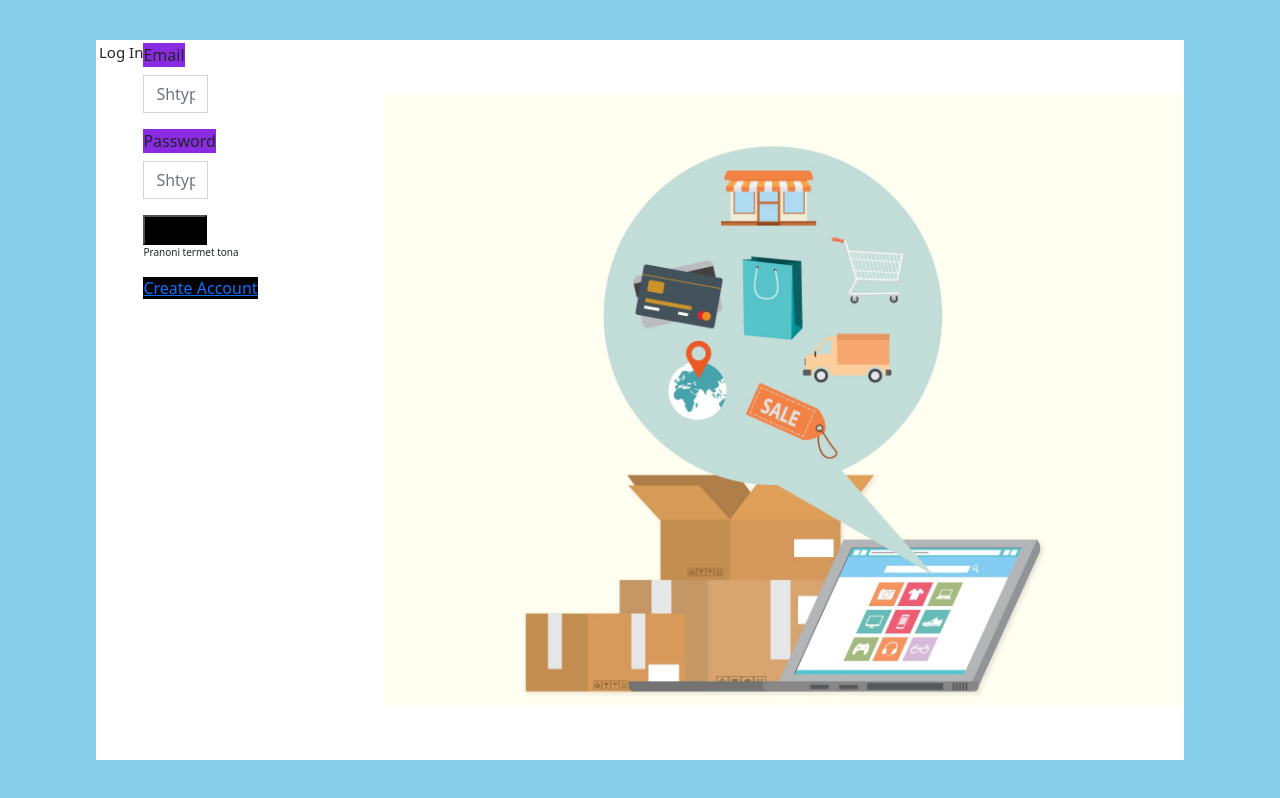
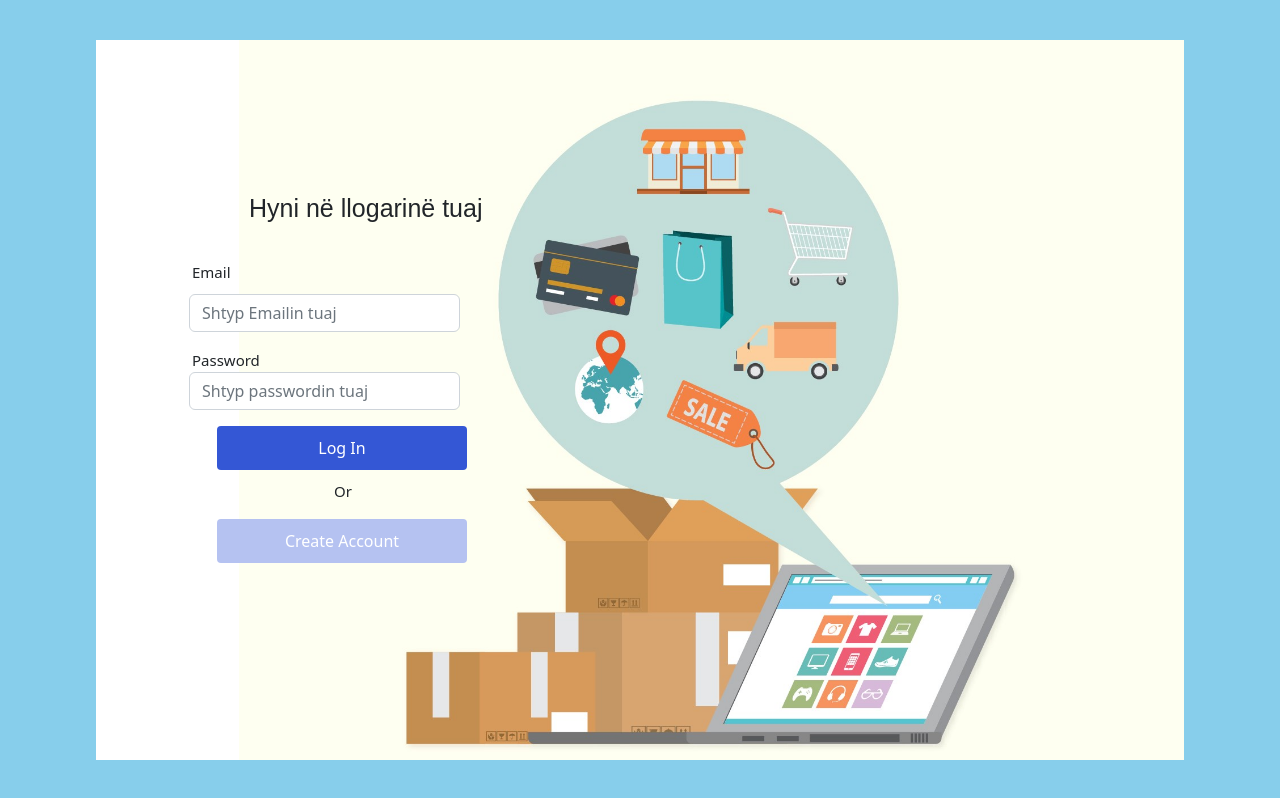
Before and after one commit to shuajbmemaa/EcommerceApp, a React (Create React App) app in the folder frontend/: page /login in a window 1280 px wide. Built offline with nearby package versions, Linux system fonts and the light colour scheme.

Commit message:
Login dizajn

```diff
--- a/frontend/src/Login.jsx
+++ b/frontend/src/Login.jsx
@@ -48,10 +48,10 @@ const Login = () => {
     return (
         <div className="login-container">
         <div className="login">
-            <h2 className="textL">Log In</h2>
+            <h2 className="textL">Hyni në llogarinë tuaj</h2>
             <form onSubmit={handleSubmit}>
               <div className="mb-3">
-                <label htmlFor="email" className="form-label">
+                <label htmlFor="email" className="form-label-email">
                   Email
                 </label>
                 <input
@@ -60,11 +60,11 @@ const Login = () => {
                   name="email"
                   value={values.email}
                   onChange={handleInput}
-                  className="form-control rounded-0 w-25"
+                  className="form-control rounded-2 w-25 f1"
                 />
               </div>
               <div className="mb-3">
-                <label htmlFor="password" className="form-label">
+                <label htmlFor="password" className=" form-label-password">
                   Password
                 </label>
                 <input
@@ -73,15 +73,14 @@ const Login = () => {
                   name="password"
                   value={values.password}
                   onChange={handleInput}
-                  className="form-control rounded-0  w-25"
+                  className="form-control rounded-2  w-25 f2 "
                 />
               </div>
               <button type="submit" className="buttonL">
                 Log In
               </button>
-              <p className="textP">
-                Pranoni termet tona
-              </p>
+              <p className="textP">Or</p>
+
               <Link
                 to="/register"
                 className="buttonC"
--- a/frontend/src/login.css
+++ b/frontend/src/login.css
@@ -1,15 +1,5 @@
-.login-container {
-   /*background-image: url(undraw_shopping_app_flsj.svg);*/
-    background-size:510px;
-    background-position: left;
-    background-repeat: no-repeat;
-    display: flex;
-    justify-content: center;
-    align-items: center;
-    background-color: #87CEEB	;
-    height: 100vh;
-  }
-  .login {
+
+  /*.login {
     background-color: white;
     padding: 3px;
     width: 85%;
@@ -24,18 +14,109 @@
   }
 
   .textL{
-    font-size: 15px;
+    font-size: 25px;
+    font-family: Arial, Helvetica, sans-serif;
+    font-weight:600;
+    padding-left: 150px;
+    padding-top: 50px;
   }
 
-  .form-label{
+  .form-label1{
     background-color: blueviolet;
+    margin-top: 120px;
+
   }
 .buttonL{
   background-color: black;
 }
 .buttonC{
   background-color: black;
+}*/
+.login-container {
+  display: flex;
+  justify-content: center;
+  align-items: center;
+  height: 100vh;
+  background-color: #87CEEB	;
+}
+
+.login {
+  background-color: white;
+  padding: 3px;
+  width: 85%;
+  height: 90%;
+  background-image: url('Commerce.jpg');
+  background-repeat: no-repeat;
+  background-position: right;
+  background-size:contain;
+
+}
+
+.textL {
+  text-align: left;
+  font-size: 25px;
+  margin-top: 100px;
+  font-family: Arial, Helvetica, sans-serif;
+  padding-left: 150px;
+    padding-top: 50px;
+
+}
+
+
+.form-label-password {
+  font-size: 15px;
+  margin-left: 93px;
+}
+.form-label-email {
+  font-size: 15px;
+  margin-left: 93px;
+  margin-top: 30px;
+}
+.f1{
+  margin-left: 90px;
+  padding-bottom: 20px;
+  margin-top: 10px;
+ }
+.f2{
+ margin-left: 90px;
+ padding-bottom: 20px;
+}
+.buttonL{
+  display: block;
+  width:250px;
+  padding: 10px;
+  background-color:#3457D5;
+  color: white;
+  border: none;
+  border-radius: 4px;
+  font-size: 16px;
+  cursor: pointer;
+  text-align: center;
+  text-decoration: none;
+  margin-bottom: 10px;
+  margin-left: 118px;
+}
+.buttonC {
+  display: block;
+  width:250px;
+  padding: 10px;
+  background-color:#b5c2f1;
+  color: white;
+  border: none;
+  border-radius: 4px;
+  font-size: 16px;
+  cursor: pointer;
+  text-align: center;
+  text-decoration: none;
+  margin-bottom: 10px;
+  margin-left: 118px;
+}
+
+.buttonL:hover,
+.buttonC:hover {
+  background-color: darkblue;
 }
 .textP{
-  font-size: 10px;
+  font-size: 15px;
+  margin-left: 235px;
 }
```
